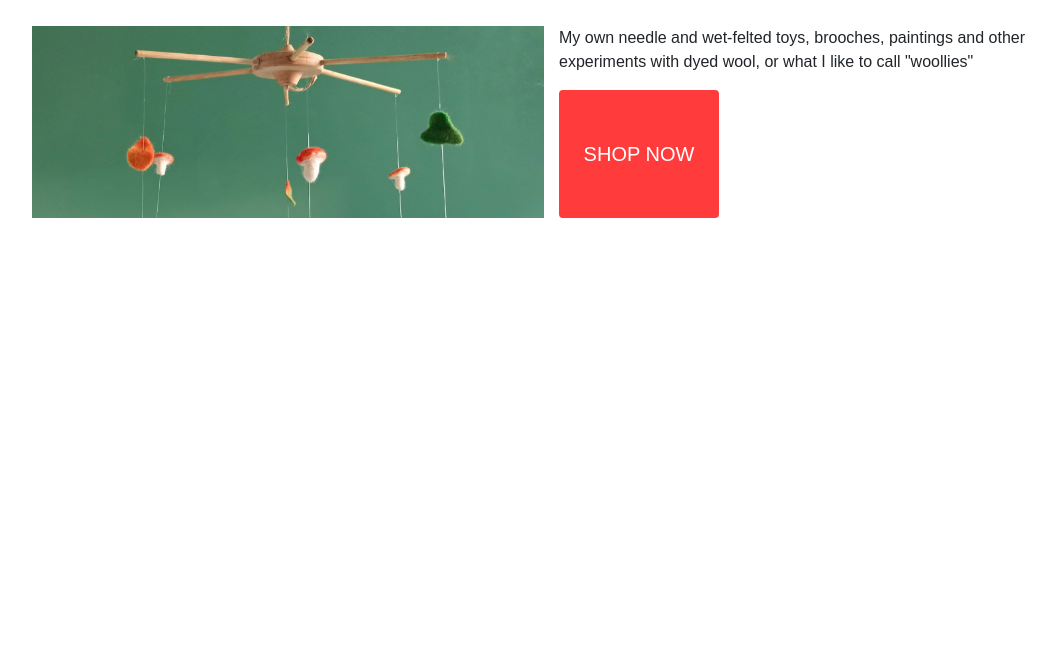
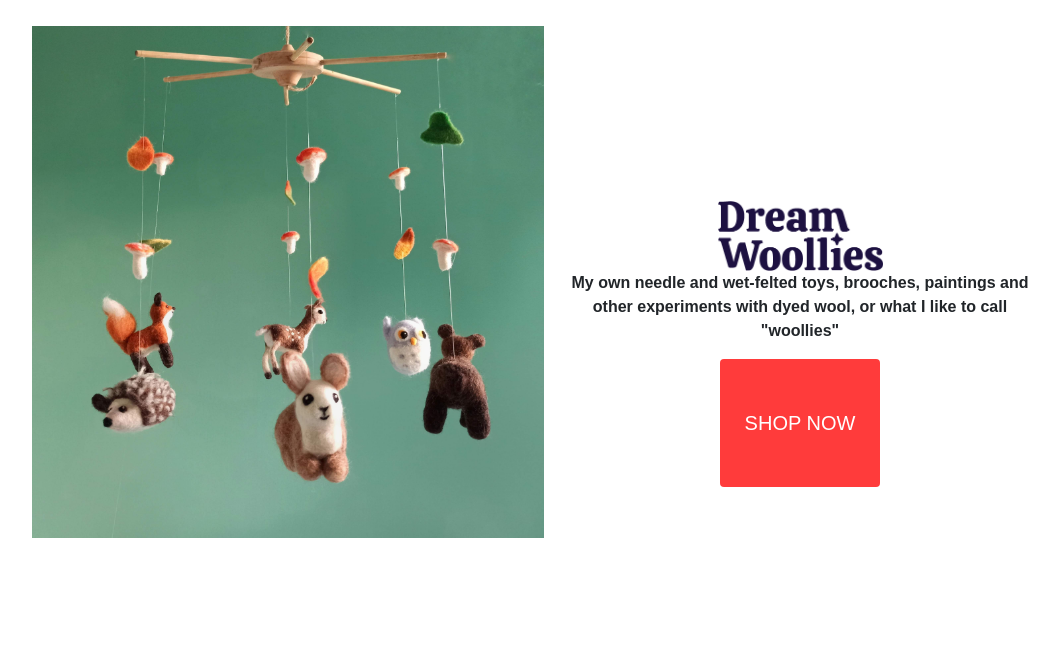
Before and after one commit to vladoprea/dream-woollies, a Django app: page / in a window 1280 px wide. Shown: the part 138-800 px from the top of the page, without its empty margins (96-1155 px from the left). Run offline with Django 3.2, Linux system fonts and the light colour scheme; some libraries are stand-ins or nearby versions; some web fonts are replaced.

Commit message:
Homepage section display on different device sizes

```diff
--- a/home/templates/home/index.html
+++ b/home/templates/home/index.html
@@ -2,7 +2,7 @@
 {% load static %}
 
 {% block page_header %}
-    <div class="header-container">
+    <div class="container header-container">
         <div class="row">
             <div class="col">
 
@@ -12,15 +12,39 @@
 {% endblock %}
 
 {% block content%}
-    <div class="container">
-        <div class="row h-100">
+    <!--Homepage picture and presentation. On smaller than medium devices
+    the column on the left comes on top of the one on the right.
+    This is done with hide and display properties from bootstrap-->
+    <div class="container h-100">
+        <div class="row h-100 text-center">
             <div class="col-12 col-md-6 homepage-image">
+
+                <div class="d-md-none">
+                    <div class="homepage-title">
+
+                    </div>
+                    <div>
+                        <p class="font-weight-bold">My own needle and wet-felted toys, brooches, paintings and other experiments with
+                            dyed wool, or what I like to call "woollies"
+                        </p>
+                    </div>
+                    <div>
+                        <a href="/" class="shop-now-button btn btn-lg rounded text-uppercase py-5">Shop Now</a>
+                    </div>
+                </div>
             </div>
-            <div class="col-md-6">
-                <p>My own needle and wet-felted toys, brooches, paintings and other experiments with
-                    dyed wool, or what I like to call "woollies"
-                </p>
-                <a href="/" class="shop-now-button btn btn-lg rounded text-uppercase py-5">Shop Now</a>
+            <div class="col-12 col-md-6 text-center my-auto d-none d-md-block">
+                <div class="homepage-title">
+
+                </div>
+                <div>
+                    <p class="font-weight-bold">My own needle and wet-felted toys, brooches, paintings and other experiments with
+                        dyed wool, or what I like to call "woollies"
+                    </p>
+                </div>
+                <div>
+                    <a href="/" class="shop-now-button btn btn-lg rounded text-uppercase py-5">Shop Now</a>
+                </div>
             </div>
         </div>
     </div>
--- a/static/css/base.css
+++ b/static/css/base.css
@@ -11,9 +11,17 @@ body {
 
 .homepage-image {
     background: url('/media/homepage.jpg');
-    background-size: cover;
+    background-size: contain;
+    background-repeat: no-repeat;
 }
 
+.homepage-title {
+    background: url('/media/homepage-title.png');
+    background-size: contain;
+    background-repeat: no-repeat;
+    background-position: center;
+    min-height: 70px;
+}
 /*--------Header and Navbar-------*/
 
 .main-nav-style {
@@ -92,3 +100,9 @@ body {
         padding-top: 164px;
     }
 }
+
+@media (max-width: 991px) {
+    .header-container {
+        padding-top: 80px;
+    }
+}
```
